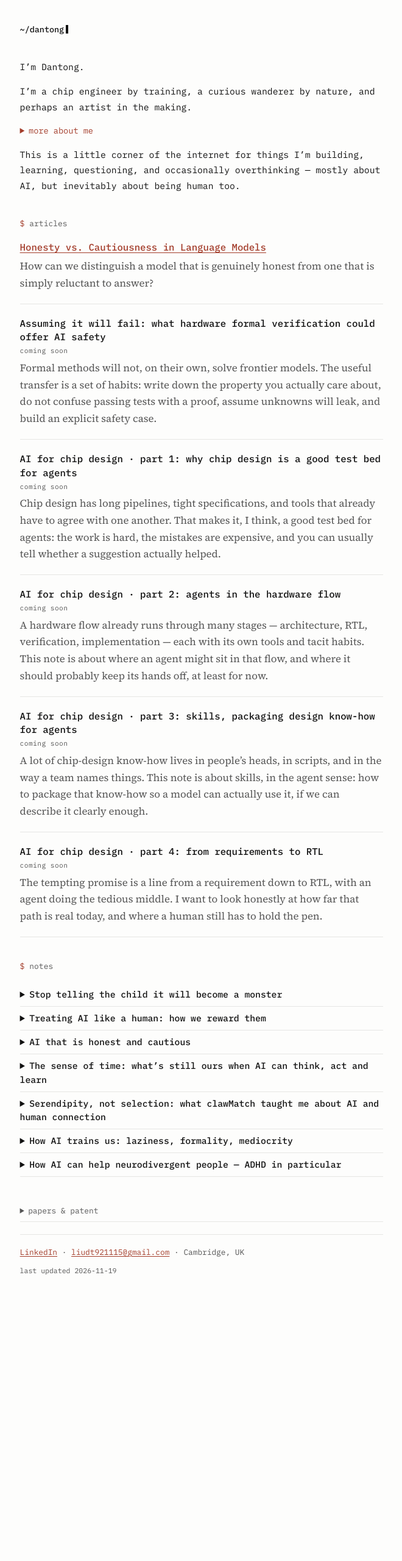
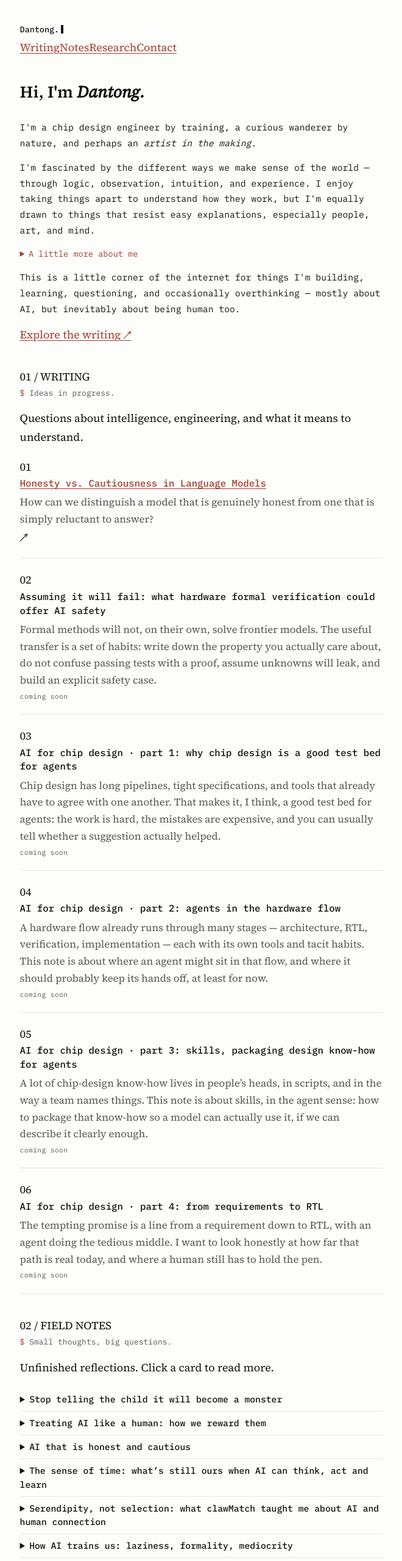
Before and after one commit to liudt921115/liudt921115.github.io, a plain HTML site: page index.html in a window 1280 px wide. Shown: the top 2560 px of the page at 61% size, without its empty margins (309-969 px from the left). Before the commit the page ends 2165 px from the top, so only its background shows below. Drawn offline with Linux system fonts and the light colour scheme.

Commit message:
Publish editorial homepage redesign with revised introduction

```diff
--- a/index.html
+++ b/index.html
@@ -3,64 +3,42 @@
 <head>
   <meta charset="utf-8">
   <meta name="viewport" content="width=device-width, initial-scale=1">
-  <title>Dantong Liu</title>
-  <meta name="description" content="Chip designer at Arm, writing about AI, agents, and how we live with a sage-like intelligence.">
+  <title>Dantong Liu — AI, art & the human experience</title>
+  <meta name="description" content="Dantong Liu writes about AI, interpretability, engineering, art, and being human.">
   <link rel="stylesheet" href="styles.css">
 </head>
 <body>
 <div class="wrap">
-    <header>
-      <a class="mark" href="index.html" aria-current="page" aria-label="Home">~/dantong</a>
+  <header class="site-header">
+    <a class="mark" href="index.html" aria-label="Home">Dantong<span class="mark-dot">.</span></a>
+    <nav aria-label="Main navigation">
+      <a href="#articles">Writing</a><a href="#notes">Notes</a><a href="#research">Research</a><a href="#contact">Contact</a>
+    </nav>
   </header>
-
   <main>
-      <section class="intro">
-        <p>I’m Dantong.</p>
-        <p>I’m a chip engineer by training, a curious wanderer by nature, and perhaps an artist in the making.</p>
+    <section class="intro" id="about">
+      <h1>Hi, I'm <em>Dantong.</em></h1>
+      <p class="lead">I'm a chip design engineer by training, a curious wanderer by nature, and perhaps an <em>artist in the making.</em></p>
+      <p>I'm fascinated by the different ways we make sense of the world — through logic, observation, intuition, and experience. I enjoy taking things apart to understand how they work, but I'm equally drawn to things that resist easy explanations, especially people, art, and mind.</p>
       <details class="more">
-          <summary>more about me</summary>
-          <p>I’m fascinated by the different ways we make sense of the world — through logic, observation, intuition, and experience. I enjoy taking things apart to understand how they work, but I’m equally drawn to things that resist easy explanations, especially people, art, and mind. AI is a particularly interesting meeting point for these interests: something we can engineer, yet whose behaviour still raises questions about intelligence, understanding, and our relationship with technology.</p>
+        <summary>A little more about me</summary>
+        <p>AI is a particularly interesting meeting point for these interests: something we can engineer, yet whose behaviour still raises questions about intelligence, understanding, and our relationship with technology.</p>
         <p>I like things that make me think and things that make me feel — preferably both. In life, that might mean exploring contemporary art, taking photographs, snowboarding, wandering through unfamiliar places, growing my own vegetables, experimenting with new things, or having a conversation that unexpectedly lasts until midnight.</p>
       </details>
-        <p>This is a little corner of the internet for things I’m building, learning, questioning, and occasionally overthinking — mostly about AI, but inevitably about being human too.</p>
+      <p class="intro-outro">This is a little corner of the internet for things I'm building, learning, questioning, and occasionally overthinking — mostly about AI, but inevitably about being human too.</p>
+      <a class="text-link" href="#articles">Explore the writing <span aria-hidden="true">↗</span></a>
     </section>
-
-      <section id="articles">
-        <h2>articles</h2>
-
-        <article class="article">
-          <h3><a href="writing/honesty-vs-cautiousness.html">Honesty vs. Cautiousness in Language Models</a></h3>
-          <p>How can we distinguish a model that is genuinely honest from one that is simply reluctant to answer?</p>
-        </article>
-
-        <article class="article">
-          <h3>Assuming it will fail: what hardware formal verification could offer AI safety <span class="status">coming soon</span></h3>
-          <p>Formal methods will not, on their own, solve frontier models. The useful transfer is a set of habits: write down the property you actually care about, do not confuse passing tests with a proof, assume unknowns will leak, and build an explicit safety case.</p>
-        </article>
-
-        <article class="article">
-          <h3>AI for chip design · part 1: why chip design is a good test bed for agents <span class="status">coming soon</span></h3>
-          <p>Chip design has long pipelines, tight specifications, and tools that already have to agree with one another. That makes it, I think, a good test bed for agents: the work is hard, the mistakes are expensive, and you can usually tell whether a suggestion actually helped.</p>
-        </article>
-
-        <article class="article">
-          <h3>AI for chip design · part 2: agents in the hardware flow <span class="status">coming soon</span></h3>
-          <p>A hardware flow already runs through many stages — architecture, RTL, verification, implementation — each with its own tools and tacit habits. This note is about where an agent might sit in that flow, and where it should probably keep its hands off, at least for now.</p>
-        </article>
-
-        <article class="article">
-          <h3>AI for chip design · part 3: skills, packaging design know-how for agents <span class="status">coming soon</span></h3>
-          <p>A lot of chip-design know-how lives in people’s heads, in scripts, and in the way a team names things. This note is about skills, in the agent sense: how to package that know-how so a model can actually use it, if we can describe it clearly enough.</p>
-        </article>
-
-        <article class="article">
-          <h3>AI for chip design · part 4: from requirements to RTL <span class="status">coming soon</span></h3>
-          <p>The tempting promise is a line from a requirement down to RTL, with an agent doing the tedious middle. I want to look honestly at how far that path is real today, and where a human still has to hold the pen.</p>
-        </article>
+    <section id="articles" class="content-section">
+      <div class="section-heading"><span class="section-index">01 / WRITING</span><h2>Ideas in progress<span class="accent">.</span></h2><p>Questions about intelligence, engineering, and what it means to understand.</p></div>
+      <div class="article-list"><article class="article"><span class="article-index">01</span><div><h3><a href="writing/honesty-vs-cautiousness.html">Honesty vs. Cautiousness in Language Models</a></h3><p>How can we distinguish a model that is genuinely honest from one that is simply reluctant to answer?</p></div><span class="article-action" aria-hidden="true">↗</span></article>
+<article class="article"><span class="article-index">02</span><div><h3>Assuming it will fail: what hardware formal verification could offer AI safety</h3><p>Formal methods will not, on their own, solve frontier models. The useful transfer is a set of habits: write down the property you actually care about, do not confuse passing tests with a proof, assume unknowns will leak, and build an explicit safety case.</p><span class="status">COMING SOON</span></div></article>
+<article class="article"><span class="article-index">03</span><div><h3>AI for chip design · part 1: why chip design is a good test bed for agents</h3><p>Chip design has long pipelines, tight specifications, and tools that already have to agree with one another. That makes it, I think, a good test bed for agents: the work is hard, the mistakes are expensive, and you can usually tell whether a suggestion actually helped.</p><span class="status">COMING SOON</span></div></article>
+<article class="article"><span class="article-index">04</span><div><h3>AI for chip design · part 2: agents in the hardware flow</h3><p>A hardware flow already runs through many stages — architecture, RTL, verification, implementation — each with its own tools and tacit habits. This note is about where an agent might sit in that flow, and where it should probably keep its hands off, at least for now.</p><span class="status">COMING SOON</span></div></article>
+<article class="article"><span class="article-index">05</span><div><h3>AI for chip design · part 3: skills, packaging design know-how for agents</h3><p>A lot of chip-design know-how lives in people’s heads, in scripts, and in the way a team names things. This note is about skills, in the agent sense: how to package that know-how so a model can actually use it, if we can describe it clearly enough.</p><span class="status">COMING SOON</span></div></article>
+<article class="article"><span class="article-index">06</span><div><h3>AI for chip design · part 4: from requirements to RTL</h3><p>The tempting promise is a line from a requirement down to RTL, with an agent doing the tedious middle. I want to look honestly at how far that path is real today, and where a human still has to hold the pen.</p><span class="status">COMING SOON</span></div></article></div>
     </section>
-
-      <section id="notes">
-        <h2>notes</h2>
+    <section id="notes" class="content-section">
+      <div class="section-heading"><span class="section-index">02 / FIELD NOTES</span><h2>Small thoughts, big questions<span class="accent">.</span></h2><p>Unfinished reflections. Click a card to read more.</p></div>
       <div class="notes">
           <details>
             <summary>Stop telling the child it will become a monster</summary>
@@ -92,36 +70,21 @@
           </details>
         </div>
     </section>
-
-      <section class="elsewhere">
-        <details class="papers">
-          <summary>papers &amp; patent</summary>
-          <article class="pub">
-            <p class="pub-title">Efficient 3D Gaussian Splatting with Axis-Shared Rasterization and Order-independent Transmittance.</p>
-            <p class="pub-meta">Z. Wang, G. He, L. Gao, <strong>D. Liu</strong>, S. X. Hu, C. Zhang, Z. Song, N. D. Lane, H. Fan. <span class="pub-venue">ISCA 2026</span>. <span class="pub-links"><a href="https://arxiv.org/abs/2506.07069">arXiv</a> · <a href="https://ieeexplore.ieee.org/abstract/document/11617526">IEEE</a></span></p>
-            <p class="note">I contributed to the research ideas and built and evaluated the full hardware implementation (1.33–1.88× speedup over prior 3DGS accelerators).</p>
-          </article>
-          <article class="pub">
-            <p class="pub-title">Data processing systems.</p>
-            <p class="pub-meta">US Patent 10,692,420 B2, Arm Limited, 2020. Named inventor. <span class="pub-links"><a href="https://patents.google.com/patent/US10692420B2/en">Google Patents</a></span></p>
-          </article>
-          <article class="pub">
-            <p class="pub-title">Experimental demonstration of plastic optical fibre-based digitised radio over fibre downlink.</p>
-            <p class="pub-meta">V. A. Thomas*, <strong>D. Liu*</strong>, M. El-Hajjar, L. Hanzo. <span class="pub-venue">Electronics Letters</span>, 51(21), 2015. Co-first author. <span class="pub-links"><a href="https://digital-library.theiet.org/doi/full/10.1049/el.2015.2762">IET</a></span></p>
-          </article>
-        </details>
+    <section id="research" class="content-section">
+      <div class="section-heading"><span class="section-index">03 / RESEARCH</span><h2>Papers &amp; patent<span class="accent">.</span></h2><p>A few things I've helped build and investigate.</p></div>
+      <div class="research-list"><article class="pub"><span class="pub-year">2026</span><div><h3>Efficient 3D Gaussian Splatting with Axis-Shared Rasterization and Order-independent Transmittance.</h3><p class="pub-meta">Z. Wang, G. He, L. Gao, <strong>D. Liu</strong>, S. X. Hu, C. Zhang, Z. Song, N. D. Lane, H. Fan. <span class="pub-venue">ISCA 2026</span>. </p><p>I contributed to the research ideas and built and evaluated the full hardware implementation (1.33–1.88× speedup over prior 3DGS accelerators).</p><p class="pub-links"><a href="https://arxiv.org/abs/2506.07069">arXiv</a> · <a href="https://ieeexplore.ieee.org/abstract/document/11617526">IEEE</a></p></div></article>
+<article class="pub"><span class="pub-year">2020</span><div><h3>Data processing systems.</h3><p class="pub-meta">US Patent 10,692,420 B2, Arm Limited, 2020. Named inventor. </p><p class="pub-links"><a href="https://patents.google.com/patent/US10692420B2/en">Google Patents</a></p></div></article>
+<article class="pub"><span class="pub-year">2015</span><div><h3>Experimental demonstration of plastic optical fibre-based digitised radio over fibre downlink.</h3><p class="pub-meta">V. A. Thomas*, <strong>D. Liu*</strong>, M. El-Hajjar, L. Hanzo. <span class="pub-venue">Electronics Letters</span>, 51(21), 2015. Co-first author. </p><p class="pub-links"><a href="https://digital-library.theiet.org/doi/full/10.1049/el.2015.2762">IET</a></p></div></article></div>
+    </section>
+    <section class="art-section">
+      <span class="section-index">04 / VISUAL EXPLORATIONS</span>
+      <div><h2>Art, eventually<span class="accent">.</span></h2><p>Photography, experiments, and other ways of looking at the world. A space to grow into.</p></div>
     </section>
   </main>
-
-    <footer>
-      <p class="contact-links">
-        <a href="https://www.linkedin.com/in/dantong-liu-3448988b/">LinkedIn</a>
-        <span class="sep" aria-hidden="true"> · </span>
-        <a href="mailto:liudt921115@gmail.com">liudt921115@gmail.com</a>
-        <span class="sep" aria-hidden="true"> · </span>
-        Cambridge, UK
-      </p>
-      <p class="updated">last updated 2026-11-19</p>
+  <footer id="contact">
+    <div><span class="section-index">STAY IN TOUCH</span><h2>Let's connect<span class="accent">.</span></h2><p>Cambridge, UK</p></div>
+    <div class="footer-links"><a href="mailto:liudt921115@gmail.com">Email ↗</a><a href="https://www.linkedin.com/in/dantong-liu-3448988b/">LinkedIn ↗</a></div>
+    <div class="footer-bottom"><span>© Dantong Liu</span><span>Last updated 2026-11-22</span></div>
   </footer>
 </div>
 </body>
```
Lines whose indentation alone changed are shown as unchanged.
